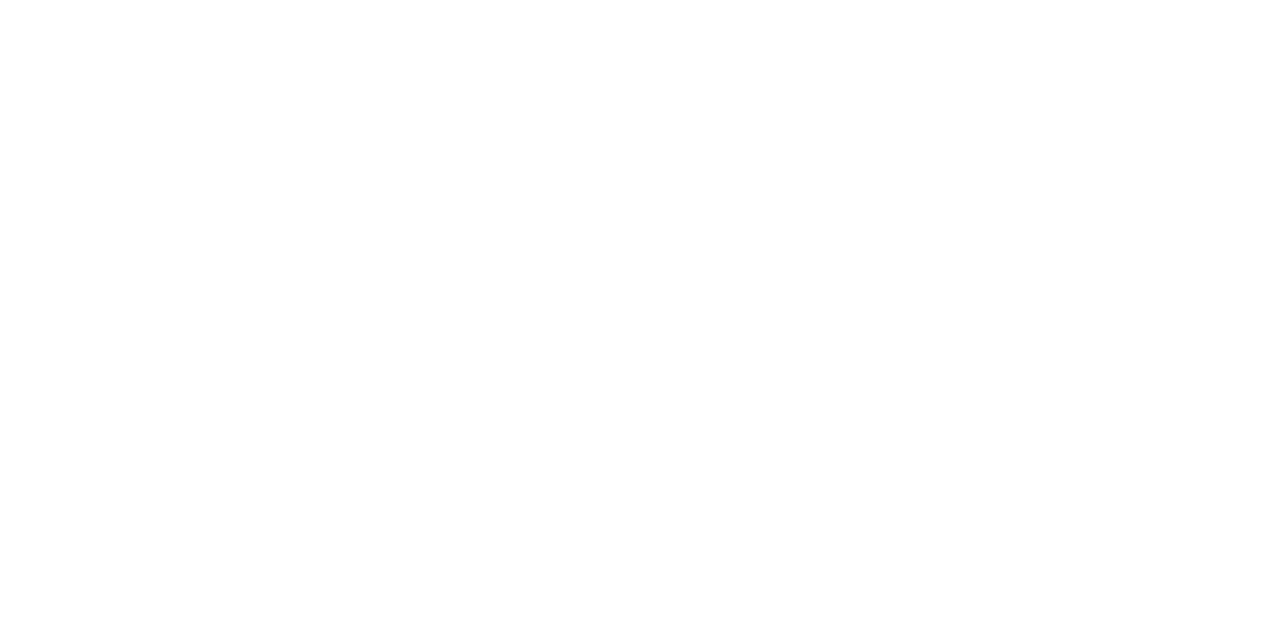
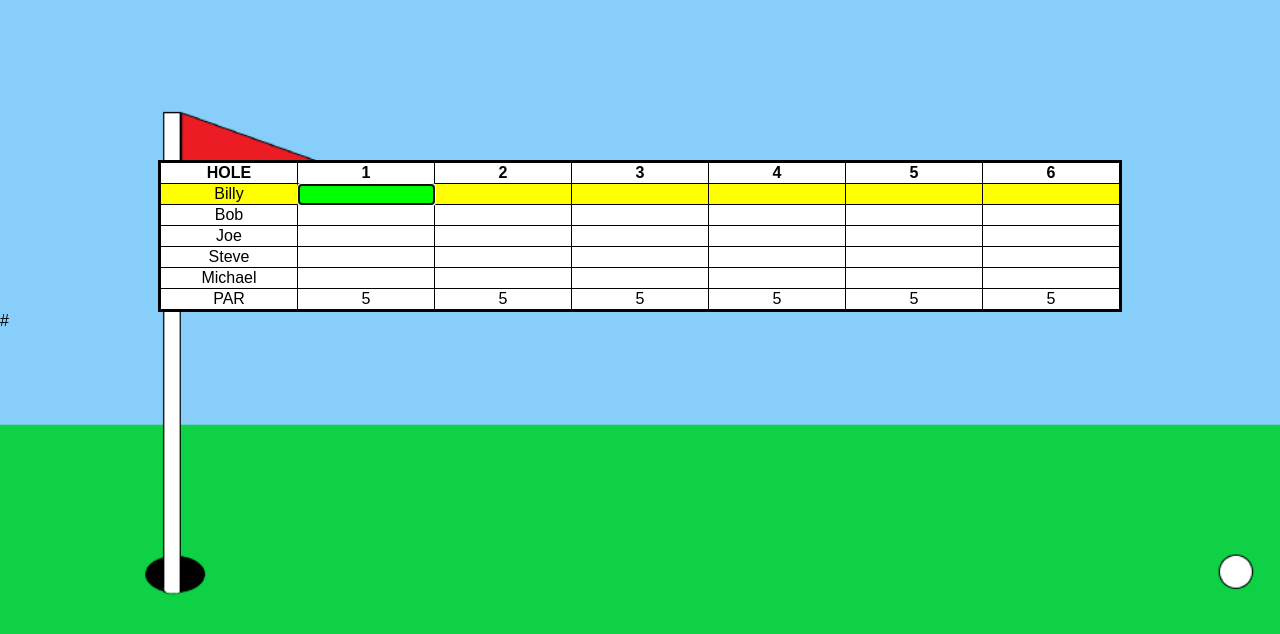
Before and after one commit to rileyDavis42/Project3, a plain HTML site: page index.html in a window 1280 px wide. Drawn offline with nearby package versions, Linux system fonts and the light colour scheme.

Commit message:
Can create golf table, scores can be edited through, basic css

```diff
--- a/CSS/style.css
+++ b/CSS/style.css
@@ -1 +1,40 @@
 /*CSS*/
+html, body{
+    margin: 0;
+    padding: 0;
+    width: 100%;
+    height: 100%;
+    font-family: sans-serif;
+    background: #87CEFA url("img/background.png") no-repeat fixed center;
+    -webkit-background-size: cover;
+    background-size: cover;
+    overflow: hidden;
+}
+
+#scorecard{
+    width: 75%;
+    background-color: #FFFFFF;
+    border: 2px solid black;
+    margin: 20vh auto auto;
+}
+
+#table{
+    width: 100%;
+}
+
+#table, th, td{
+    border: 1px solid black;
+    border-collapse: collapse;
+    overflow: hidden;
+    white-space: nowrap;
+    height: 10px;
+}
+
+.player{
+    width: 100px;
+    text-align: center;
+}
+
+#par{
+    text-align: center;
+}
--- a/JS/script.js
+++ b/JS/script.js
@@ -1 +1,45 @@
 //JavaScript
+function initiate(players, holes){
+    let emptyScores = [];
+    let width = 100 / (holes.length + 1);
+    let table = $("#table");
+    $('head').append("<style>th,tr,td{width: " + width + "%; overflow-x: hidden}</style>");
+    for(let i = 0; i < holes.length; i++){
+        $("#holes").append("<th>" + (i + 1) + "</th>");
+        emptyScores.push("<td></td>");
+    }
+    for(let i = 0; i < players.length; i++){
+        table.append("<tr class='player'><td>" + players[i] + "</td>" + emptyScores + "</tr>");
+    }
+    table.append("<tr id='par'><td>PAR</td></tr>");
+    for(let i = 0; i < holes.length; i++){
+        $("#par").append("<td>" + holes[i] + "</td>");
+    }
+    turn(0, 0, players, holes);
+
+}
+
+function turn(player, hole, players, holes){
+    let row = $("tbody").children().eq(player + 1);
+    let cell = row.children().eq(hole + 1);
+    row.css("background-color", "#FFFF00");
+    cell.css("background-color", "#00FF00");
+    cell.attr("contenteditable", "true");
+    cell.css("white-space", "nowrap");
+    cell.focus();
+
+    row.children().eq(hole + 1).on("keydown", function (event) {
+        if(event.keyCode === 13){
+            event.preventDefault();
+            cell.attr("contenteditable", "false");
+            row.css("background-color", "#FFFFFF");
+            cell.css("background-color", "unset");
+            if(player === players.length - 1){
+                turn(0, hole + 1, players, holes);
+            }
+            else{
+                turn(player + 1, hole, players, holes);
+            }
+        }
+    });
+}
--- a/index.html
+++ b/index.html
@@ -4,10 +4,17 @@
 <head>
     <title>Golf Score Card</title>
     <link rel="stylesheet" href="CSS/style.css"/>
+    <link rel="icon" href="CSS/img/golf.png"/>
     <script src="https://ajax.googleapis.com/ajax/libs/jquery/3.3.1/jquery.min.js"></script>
     <script defer src="JS/script.js"></script>
 </head>
-<body>
-
+<body onload="initiate(['Billy', 'Bob', 'Joe', 'Steve', 'Michael'], [5,5,5,5,5,5])">
+<div id="scorecard">
+    <table id="table">
+        <tr id="holes">
+            <th class="player">HOLE</th>
+        </tr>
+    </table>
+</div>
 </body>
-</html>
+</html>#
```
Also changed, not shown: CSS/img/background.png (added), CSS/img/golf.png (added).
